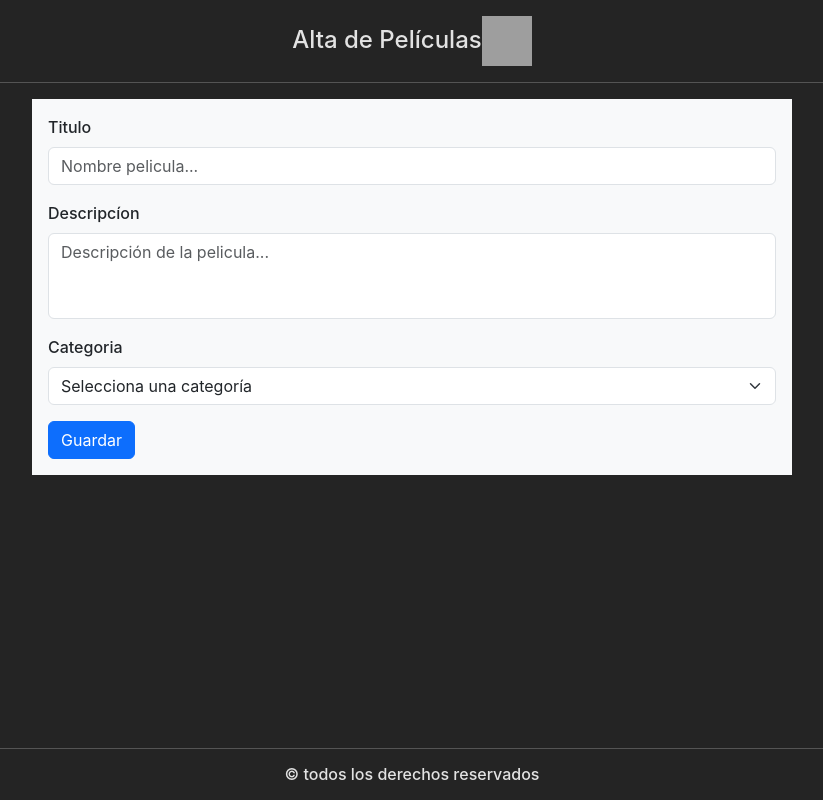
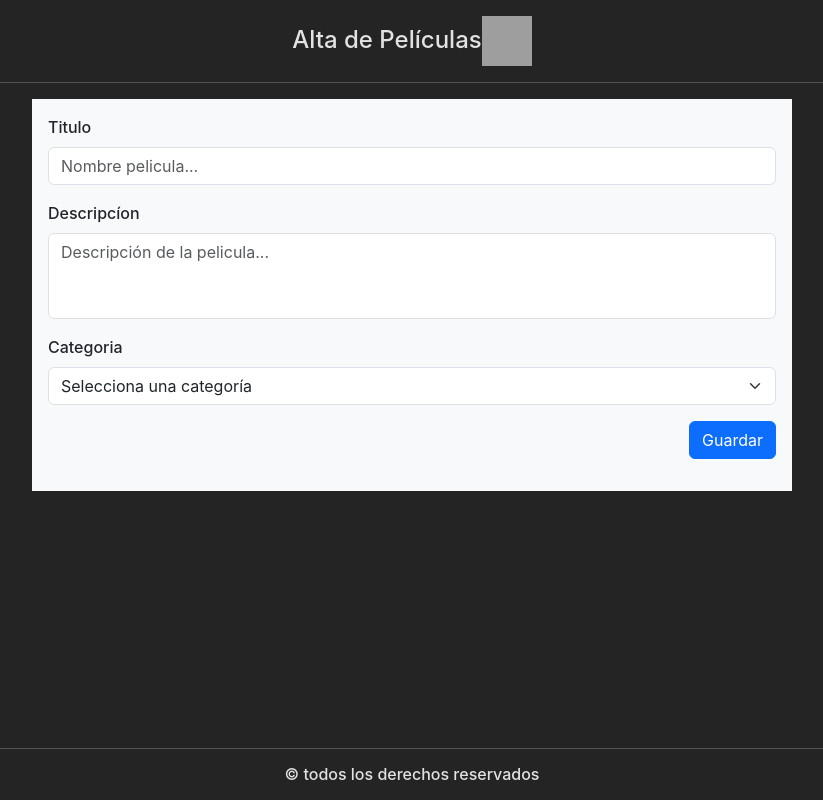
Before and after one commit to MauroRomo1/alta-de-peliculas, a React (Vite) app: page / in a window 1280 px wide. Shown: the whole page, without its empty margins (228-1051 px from the left). Built offline with nearby package versions, Linux system fonts and the light colour scheme; grey boxes are pictures that could not be loaded.

Commit message:
terminando la logica del formulario

```diff
--- a/src/components/FormPeliculas.jsx
+++ b/src/components/FormPeliculas.jsx
@@ -3,23 +3,50 @@ import { Button, Form } from "react-bootstrap";
 
 const FormPeliculas = () => {
   const [formValue, setformValue] = useState({
-    id: null,
     nombrePeli: "",
     descripcionPeli: "",
     categoriaPeli: "",
   });
 
-  let { id, nombrePeli, descripcionPeli, categoriaPeli } = formValue;
+  const [listaPeliculas, setListaPeliculas] = useState([]);
+
+  let { nombrePeli, descripcionPeli, categoriaPeli } = formValue;
 
   const handleChange = (e) => {
     setformValue({ ...formValue, [e.target.name]: e.target.value });
+  };
+
+  const crearPelicula = (data) => {
+    let peliculaEncontrada = listaPeliculas.find(
+      (pelicula) => pelicula.nombrePeli === data.nombrePeli
+    );
+
+    if (peliculaEncontrada) {
+      console.log("Esta pelicula ya existe");
+    } else {
+      setListaPeliculas([...listaPeliculas, formValue]);
+    }
+  };
+
+  const handleSubmit = (e) => {
+    e.preventDefault();
+    if (
+      nombrePeli.trim() === "" ||
+      descripcionPeli.trim() === "" ||
+      categoriaPeli === ""
+    ) {
+      console.log("Debe de llenar el formulario");
+    } else {
+      crearPelicula(formValue);
+      console.log(listaPeliculas);
+    }
   };
 
   return (
     <section className="container">
       <div className="row justify-content-center">
         <div className="col-11 col-lg-8 bg-light p-3">
-          <Form>
+          <Form onSubmit={handleSubmit}>
             <Form.Group className="mb-3" controlId="nombrePeli">
               <Form.Label>Titulo</Form.Label>
               <Form.Control
@@ -50,7 +77,7 @@ const FormPeliculas = () => {
                 value={categoriaPeli}
                 onChange={handleChange}
               >
-                <option value="" selected disabled>
+                <option value="" defaultValue disabled>
                   Selecciona una categoría
                 </option>
                 <option value="comedia">Comedia</option>
@@ -59,9 +86,11 @@ const FormPeliculas = () => {
               </Form.Select>
             </Form.Group>
 
-            <Button variant="primary" type="submit">
-              Guardar
-            </Button>
+            <div className="d-grid justify-content-end mb-3">
+              <Button variant="primary" type="submit">
+                Guardar
+              </Button>
+            </div>
           </Form>
         </div>
       </div>
```
